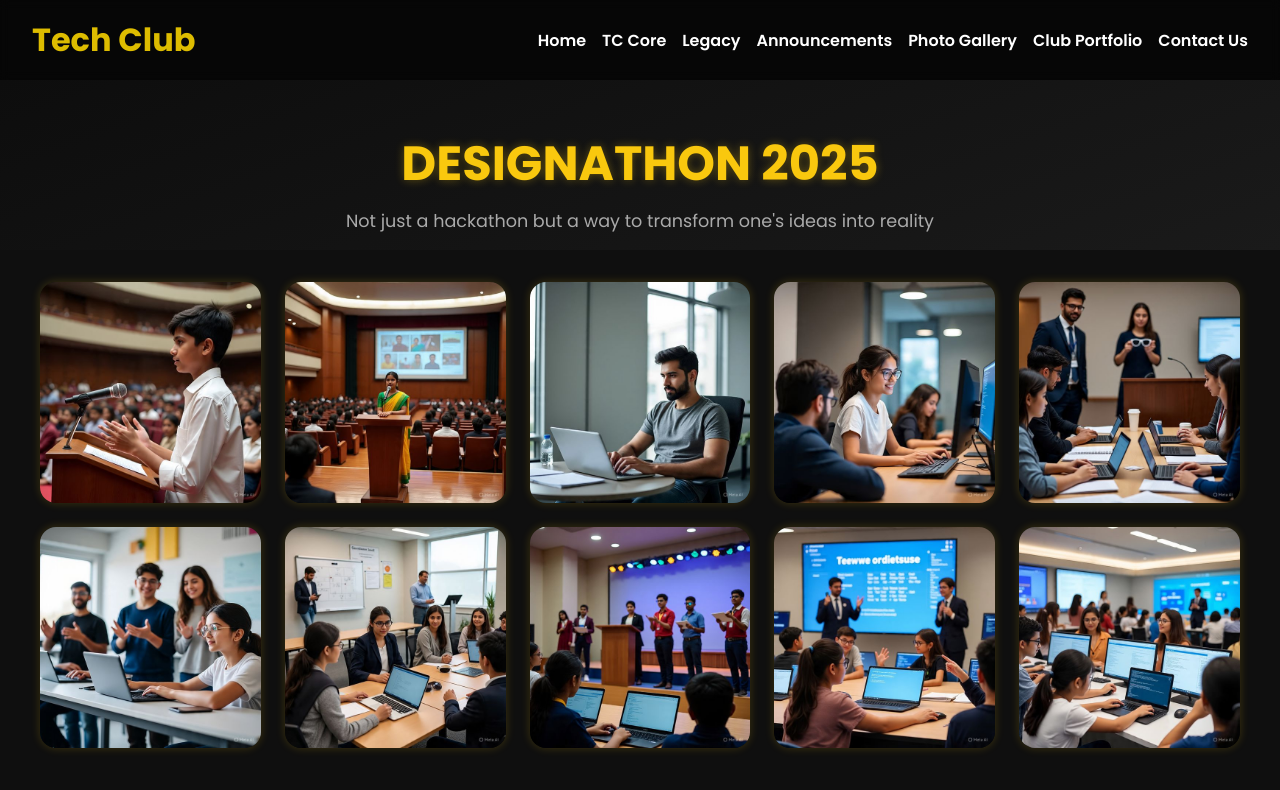
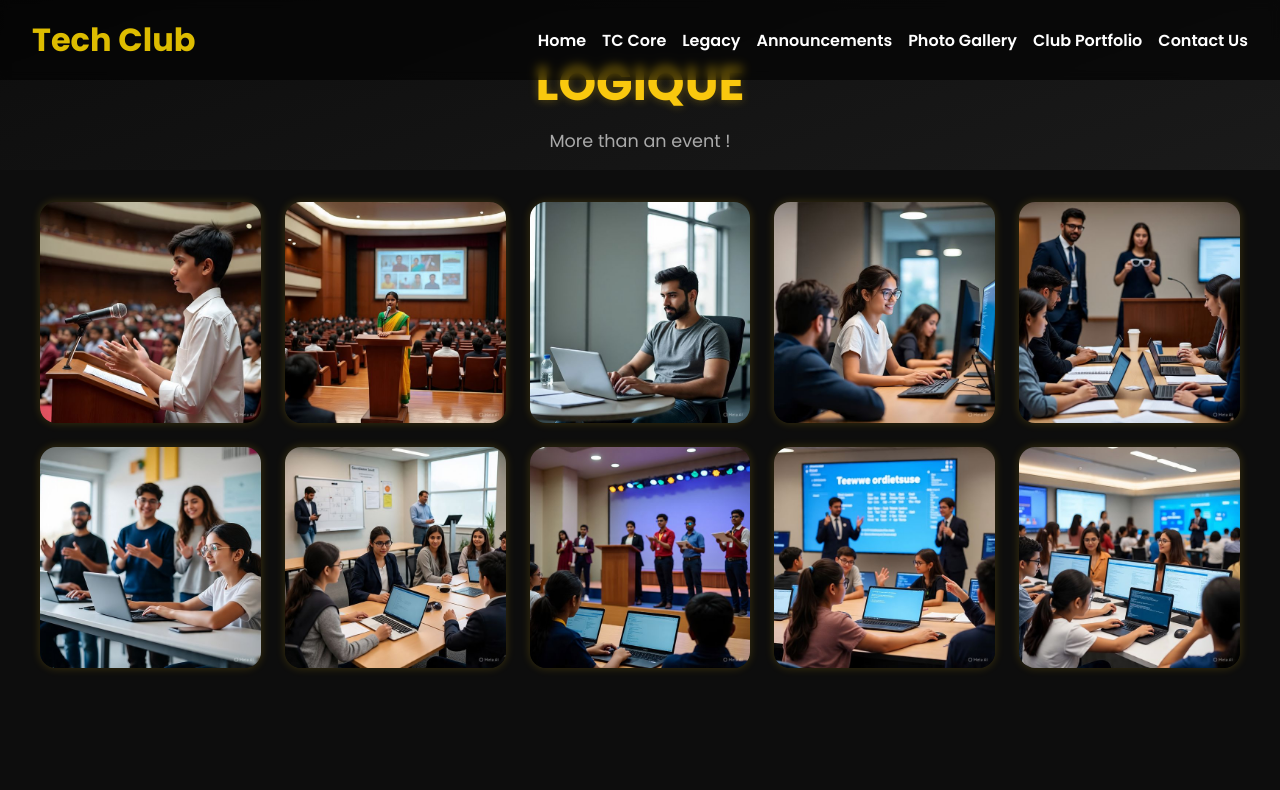
Before and after one commit to gustavofr860/Designathon, a plain HTML site: page designathon_2025.html in a window 1280 px wide. Drawn offline with Linux system fonts and the light colour scheme.

Commit message:
Update designathon_2025.html

```diff
--- a/designathon_2025.html
+++ b/designathon_2025.html
@@ -1,26 +1,19 @@
-
 <!DOCTYPE html>
 <html lang="en">
 <head>
-  <meta charset="UTF-8">
-  <meta name="viewport" content="width=device-width, initial-scale=1.0">
-  <title>CRESCO SCIENTIAM Gallery</title>
-  <link rel="stylesheet" href="../style.css">
+  <meta charset="UTF-8" />
+  <meta name="viewport" content="width=device-width, initial-scale=1.0"/>
+  <title>DESIGNATHON Gallery</title>
+  <link rel="stylesheet" href="style.css" />
+  <script defer src="script.js"></script>
 </head>
-<style>
-  body{
-    margin-top: 5rem;
-  }
-</style>
 <body>
-     <header class="header">
+  <header class="header">
     <div class="tc_header">
       <h1>Tech Club</h1>
     </div>
 
-    <div class="hamburger" id="hamburger">
-      &#9776;
-    </div>
+    <div class="hamburger" id="hamburger">&#9776;</div>
 
     <nav class="navbar" id="navbar">
       <a href="index.html">Home</a>
@@ -32,9 +25,10 @@
       <a href="contact.html">Contact Us</a>
     </nav>
   </header>
+
   <section class="gallery-hero">
-    <h1>DESIGNATHON 2025</h1>
-    <p class="subtext">Not just a hackathon but a way to transform one's ideas into reality</p>
+    <h1>LOGIQUE</h1>
+    <p class="subtext">More than an event !</p>
   </section>
 
   <section class="scroll-gallery">
@@ -52,13 +46,4 @@
     </div>
   </section>
 </body>
-
-<style>
-    body {
-      background-color: #0f0f0f;
-      margin-top: 5rem;
-      font-family: 'Poppins', sans-serif;
-      color: white;
-    }
-</style>
 </html>
```
